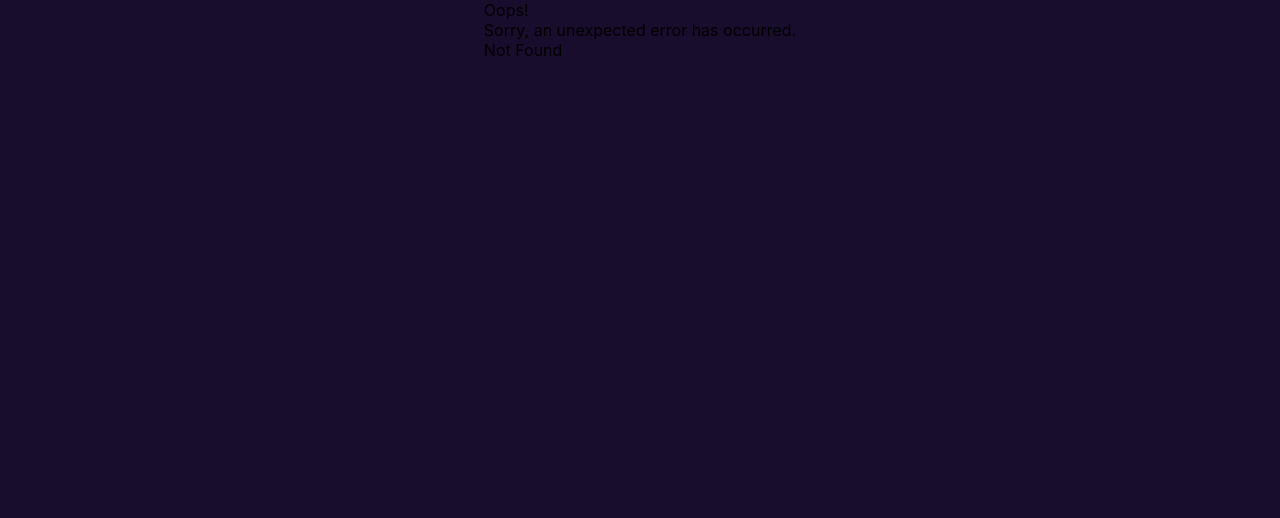
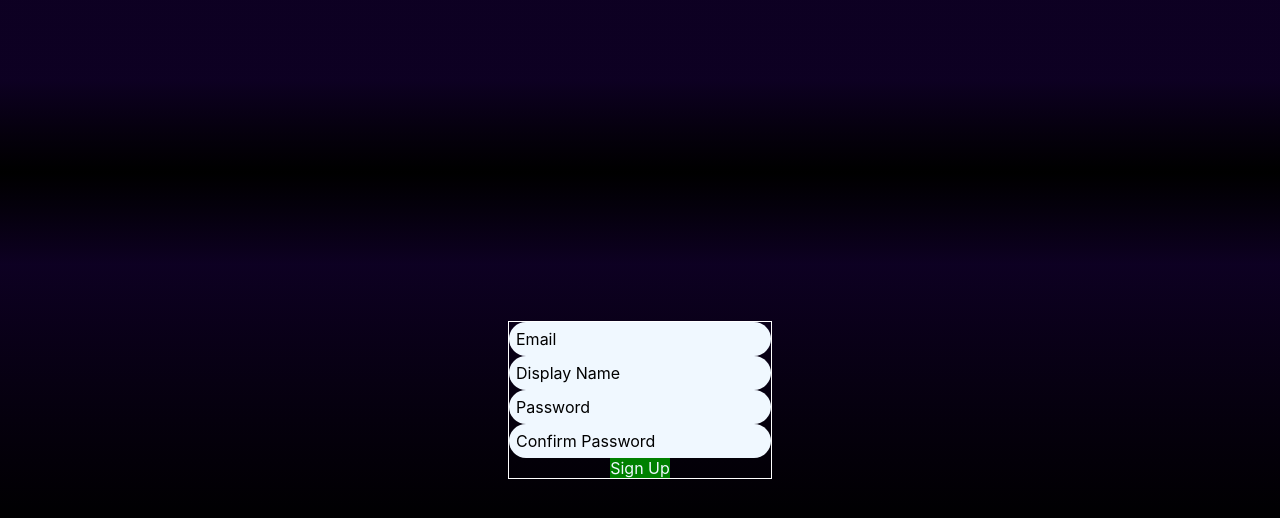
Before and after one commit to MtheMartian/gamestar, a React (Create React App) app: page /signup in a window 1280 px wide. Before the commit this address had no page. Shown: the top 518 px of the page. Built offline with nearby package versions, Linux system fonts and the light colour scheme.

Commit message:
Added sign up page.

```diff
--- /dev/null
+++ b/src/css/signup-page.css
@@ -0,0 +1,31 @@
+#signup-page-bg{
+  background: linear-gradient( rgba(13, 0, 34, 0.85) 10%, rgba(13, 0, 34, 0.85) 10%, rgb(0, 0, 0), rgba(13, 0, 34, 0.85)33%, rgb(0, 0, 0), rgb(0, 0, 0)),
+  linear-gradient(to bottom, rgba(13, 0, 34, 0.85) 10%, rgba(13, 0, 34, 0.85) 10%, rgb(0, 0, 0), rgba(13, 0, 34, 0.85)33%, rgb(0, 0, 0), rgb(0, 0, 0));
+  height: 100vh;
+  width: 100vw;
+  display: flex;
+  flex-direction: column;
+  align-items: center;
+  justify-content: center;
+}
+
+#signup-form{
+  border: 1px solid white;
+  display: flex;
+  flex-direction: column;
+  align-items: center;
+  justify-content: center;
+}
+
+#signup-form input{
+  background: aliceblue;
+  border-radius: 20px;
+  color: black;
+  padding: 7px;
+}
+
+#signup-form button{
+  background: green;
+  color: aliceblue;
+
+}
--- a/src/index.jsx
+++ b/src/index.jsx
@@ -5,6 +5,7 @@ import Search from './pages/Search';
 import NoPage from './pages/NoPage';
 import HomePage from './pages/Home';
 import Info from './pages/TitleInfo';
+import SignUp from './pages/SignUp';
 import reportWebVitals from './reportWebVitals';
 import {
   createBrowserRouter,
@@ -27,6 +28,11 @@ const router = createBrowserRouter([
     path: "/info",
     element: <Info />,
     errorElement: <NoPage />
+  },
+  {
+    path: "/signup",
+    element: <SignUp />,
+    errorElement: <NoPage />
   }
 ])
 
--- /dev/null
+++ b/src/pages/SignUp.tsx
@@ -0,0 +1,45 @@
+import React from 'react';
+import {useEffect, useRef} from 'react';
+import '../css/signup-page.css';
+
+function Signup(){
+  const confPasswordinput = useRef<HTMLInputElement | null>(null);
+  const emailInput= useRef<HTMLInputElement | null>(null);
+  const userNameInput= useRef<HTMLInputElement | null>(null);
+  const passwordInput= useRef<HTMLInputElement | null>(null);
+
+  async function signUpHandler(e: React.MouseEvent<HTMLButtonElement>){
+    e.preventDefault();
+    await fetch("/user/signup", {
+      method: "post",
+      headers: {'Content-Type': 'application/json'},
+      body: JSON.stringify({
+        userName: userNameInput.current!.value,
+        email: emailInput.current!.value,
+        password: passwordInput.current!.value,
+        confPassword: confPasswordinput.current!.value,
+      })
+    })
+    .then(response => response.json())
+    .then((data: {} | null)=>{
+      console.log(data);
+    })
+    .catch(err=>{
+      console.log(err);
+    })
+  }
+
+  return(
+    <div id="signup-page-bg">
+      <form id="signup-form">
+        <input type="email" placeholder='Email' ref={emailInput}/>
+        <input type="text" placeholder="Display Name" ref={userNameInput}/>
+        <input type="password" placeholder="Password" ref={passwordInput}/>
+        <input type="password" placeholder="Confirm Password" ref={confPasswordinput}/>
+        <button onClick={signUpHandler}>Sign Up</button>
+      </form>
+    </div>
+  );
+}
+
+export default Signup;
```
